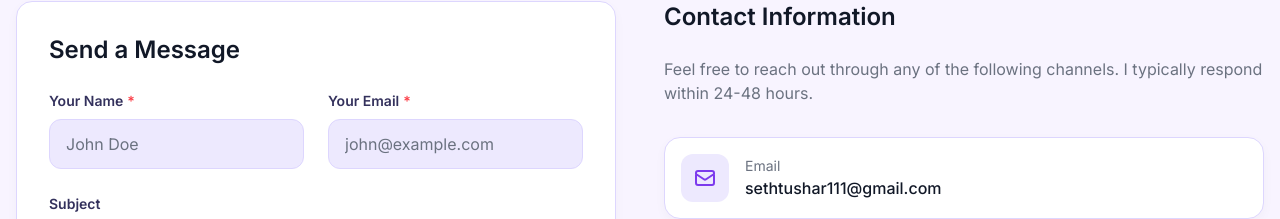
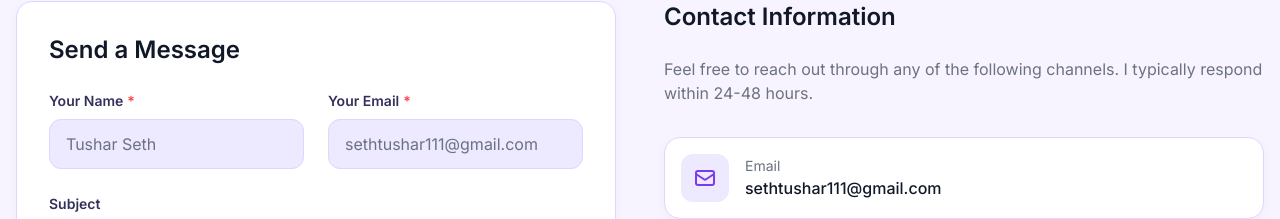
Before and after one commit to tusquake/Tushar.dev, a React (Vite) app in the folder client/: page /contact in a window 1280 px wide. Shown: the part 272-491 px from the top of the page. Built offline with nearby package versions, Linux system fonts and the light colour scheme; no server answers; sample sign-in values are in the browser's storage.

Commit message:
feat: create Contact page with functional submission form and contact details

```diff
--- a/client/src/pages/Contact.jsx
+++ b/client/src/pages/Contact.jsx
@@ -124,7 +124,7 @@ const Contact = () => {
                                     name="name"
                                     value={formData.name}
                                     onChange={handleChange}
-                                    placeholder="John Doe"
+                                    placeholder="Tushar Seth"
                                     required
                                 />
                                 <Input
@@ -133,7 +133,7 @@ const Contact = () => {
                                     type="email"
                                     value={formData.email}
                                     onChange={handleChange}
-                                    placeholder="john@example.com"
+                                    placeholder="sethtushar111@gmail.com"
                                     required
                                 />
                             </div>
```
